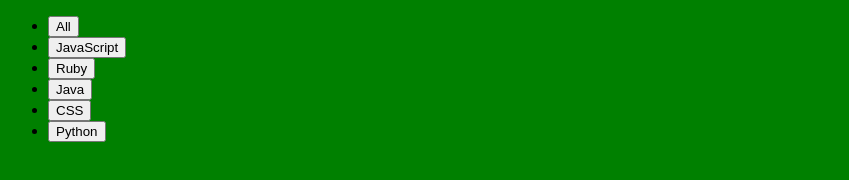
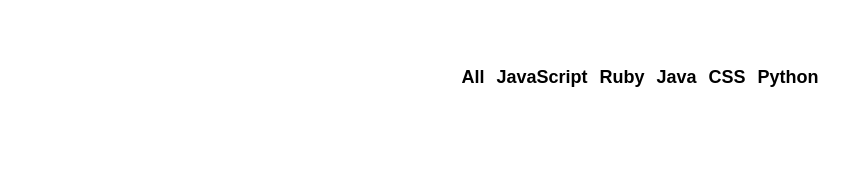
Before and after one commit to bogmoroz/github-battle, a React app: page / in a window 1280 px wide. Shown: the whole page, without its empty margins (0-849 px from the left). Built offline with nearby package versions, Linux system fonts and the light colour scheme.

Commit message:
Initial CSS for navigation

```diff
--- a/app/components/Popular.js
+++ b/app/components/Popular.js
@@ -5,10 +5,10 @@
     const languages = ['All', 'JavaScript', 'Ruby', 'Java', 'CSS', 'Python'];
 
     return (
-      <ul>
+      <ul className='flex-center'>
         {languages.map(language => (
           <li key={language}>
-            <button className='btn-clear'>{language}</button>
+            <button className='btn-clear nav-link'>{language}</button>
           </li>
         ))}
       </ul>
--- a/app/index.css
+++ b/app/index.css
@@ -1,3 +1,44 @@
+html,
+body,
+#app {
+  margin: 0;
+  height: 100%;
+  width: 100%;
+}
+
 body {
-  background: green;
+  font-family: -apple-system, BlinkMacSystemFont, Segoe UI, Roboto, Oxygen-Sans,
+    Ubuntu, Cantarell, Helvetica Neue, sans-serif;
 }
+
+ul {
+  padding: 0;
+}
+
+li {
+  list-style-type: none;
+}
+
+.container {
+  max-width: 1200px;
+  margin: 0 auto;
+  padding: 50px;
+}
+
+.flex-center {
+  display: flex;
+  justify-content: center;
+  align-items: center;
+}
+
+.btn-clear {
+  border: none;
+  background: transparent;
+}
+
+.nav-link {
+  font-size: 18px;
+  font-weight: bold;
+  text-decoration: none;
+  color: inherit;
+}
```
